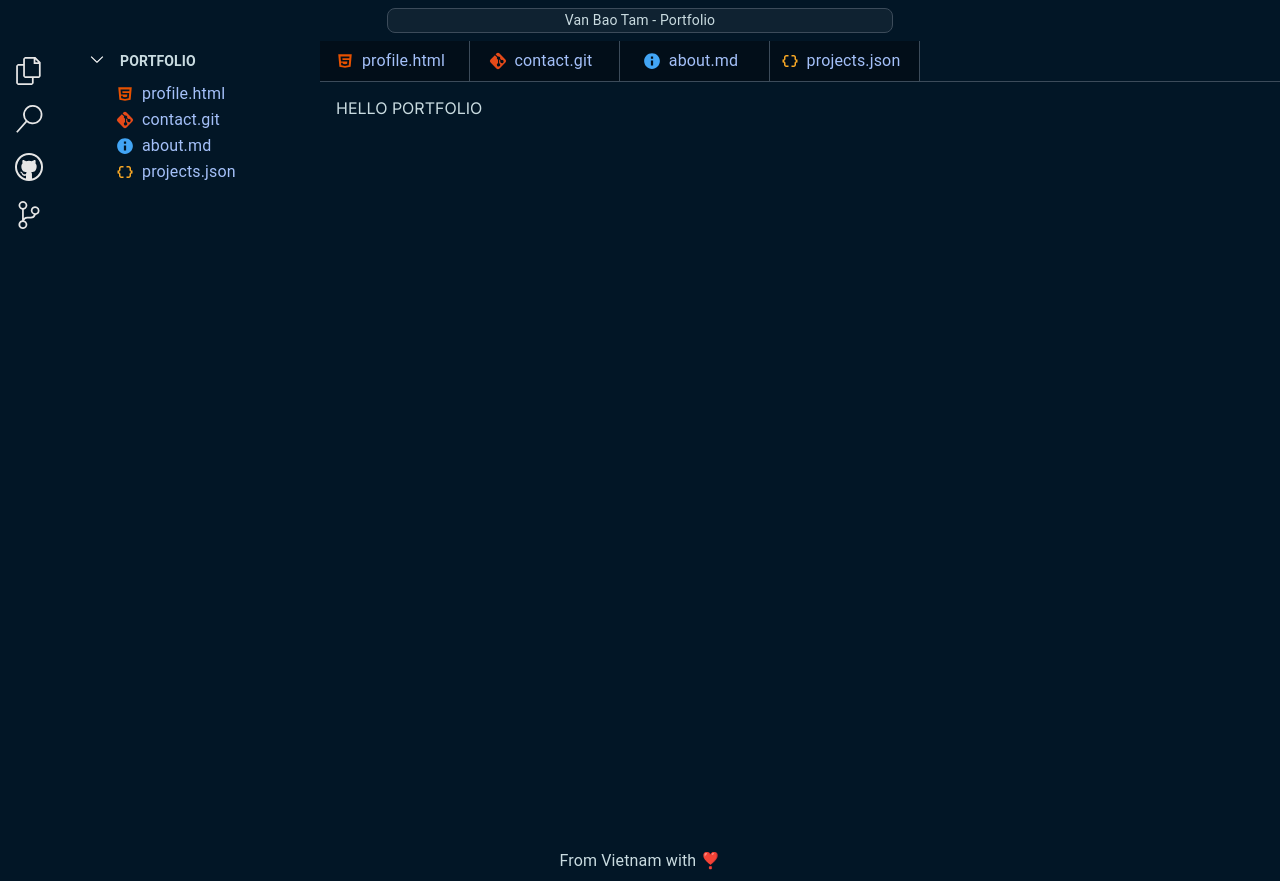
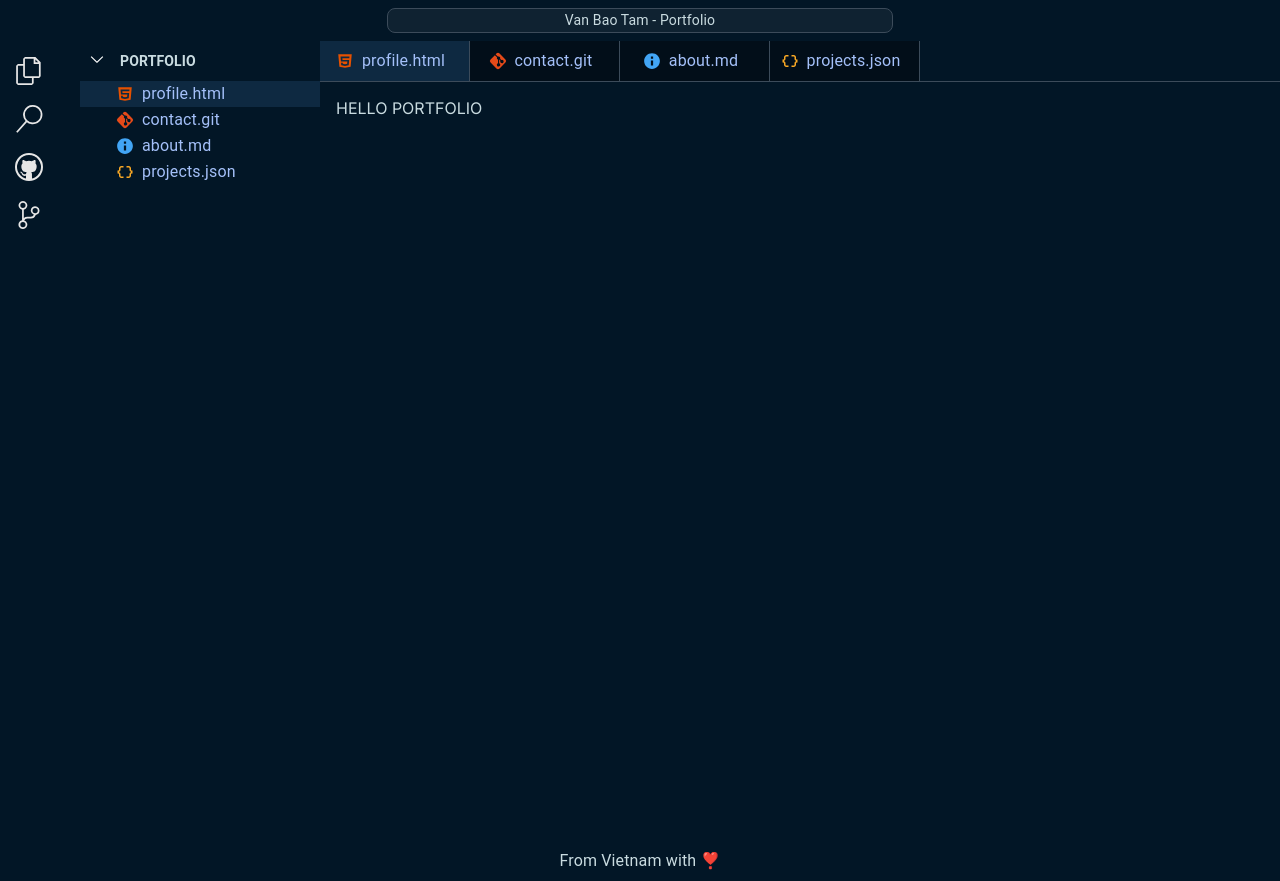
Before and after one commit to VanBaoTam/portfolio, a Next.js app: page / in a window 1280 px wide. Built offline with nearby package versions, Linux system fonts and the light colour scheme.

Commit message:
Add: routing, styling, active file behavior

```diff
--- a/src/components/layout/aside-bar/Files.tsx
+++ b/src/components/layout/aside-bar/Files.tsx
@@ -1,13 +1,26 @@
+'use client';
 import { COLORS, FILES } from '@/constants';
+import { redirect } from '@/utils';
 import { Box, Stack, Typography } from '@mui/material';
 import Image from 'next/image';
-
+import { usePathname, useRouter } from 'next/navigation';
 function Files() {
+  const pathname = usePathname();
+  const router = useRouter();
   return (
-    <Box>
+    <Box width={'100%'}>
       {FILES.map((ele) => {
         return (
-          <Box key={ele.id} ml={'36px'}>
+          <Box
+            key={ele.id}
+            pl={'36px'}
+            sx={{
+              backgroundColor:
+                ele.file === pathname ? COLORS.BACKGROUND.ACTIVE : '',
+            }}
+            onClick={() => {
+              redirect(router, ele.file);
+            }}>
             <Stack alignItems="center" direction="row">
               <Image
                 key={ele.icon}
--- a/src/components/layout/aside-bar/index.tsx
+++ b/src/components/layout/aside-bar/index.tsx
@@ -1,6 +1,6 @@
-import { Grid } from "@/components/mui";
-import IconBar from "./IconBar";
-import FileBar from "./FileBar";
+import { Grid } from '@/components/mui';
+import FileBar from './FileBar';
+import IconBar from './IconBar';
 
 function AsideBar() {
   return (
@@ -8,7 +8,7 @@ function AsideBar() {
       <Grid size={3}>
         <IconBar />
       </Grid>
-      <Grid size={8}>
+      <Grid size={9} sx={{ flexGrow: 1 }}>
         <FileBar />
       </Grid>
     </Grid>
--- a/src/components/layout/navigation-bar/index.tsx
+++ b/src/components/layout/navigation-bar/index.tsx
@@ -1,8 +1,14 @@
+'use client';
 import { Box, Typography } from '@/components/mui';
 import { COLORS, FILES } from '@/constants';
+import { redirect } from '@/utils';
 import { Stack } from '@mui/material';
 import Image from 'next/image';
+import { usePathname, useRouter } from 'next/navigation';
+
 function NavigationBar() {
+  const pathname = usePathname();
+  const router = useRouter();
   return (
     <Box borderBottom={`1px solid ${COLORS.BORDER.MAIN}`} display={'flex'}>
       {FILES.map((ele) => {
@@ -11,10 +17,15 @@ function NavigationBar() {
             key={ele.id}
             sx={{
               width: 150,
-              backgroundColor: COLORS.BACKGROUND.SECONDARY,
+              backgroundColor:
+                ele.file === pathname
+                  ? COLORS.BACKGROUND.ACTIVE
+                  : COLORS.BACKGROUND.SECONDARY,
               borderRight: `1px solid ${COLORS.BORDER.MAIN}`,
+            }}
+            onClick={() => {
+              redirect(router, ele.file);
             }}>
-            {' '}
             <Stack
               alignItems="center"
               direction="row"
--- a/src/constants/common.ts
+++ b/src/constants/common.ts
@@ -6,8 +6,8 @@ export const ICON_BAR = [
 ];
 
 export const FILES = [
-  { id: 1, icon: 'html.svg', name: 'profile.html' },
-  { id: 2, icon: 'git.svg', name: 'contact.git' },
-  { id: 3, icon: 'readme.svg', name: 'about.md' },
-  { id: 4, icon: 'json.svg', name: 'projects.json' },
+  { id: 1, icon: 'html.svg', name: 'profile.html', file: '/' },
+  { id: 2, icon: 'git.svg', name: 'contact.git', file: '/contact' },
+  { id: 3, icon: 'readme.svg', name: 'about.md', file: '/about' },
+  { id: 4, icon: 'json.svg', name: 'projects.json', file: '/projects' },
 ];
--- a/src/constants/styling.ts
+++ b/src/constants/styling.ts
@@ -2,6 +2,7 @@ export const COLORS = {
   BACKGROUND: {
     MAIN: '#021626',
     SECONDARY: '#020e19',
+    ACTIVE: '#0e2941',
     HEADER: '#0f2231',
   },
   TYPOGRAPHY: {
--- a/src/context/File.tsx
+++ b/src/context/File.tsx
@@ -11,7 +11,7 @@ const ActiveFileContext = createContext<ActiveFileContextProps | undefined>(
 );
 
 export const ActiveFileProvider = ({ children }: { children: ReactNode }) => {
-  const [activeFileName, setActiveFileName] = useState<string>('');
+  const [activeFileName, setActiveFileName] = useState<string>('/');
 
   return (
     <ActiveFileContext.Provider value={{ activeFileName, setActiveFileName }}>
--- /dev/null
+++ b/src/utils/index.ts
@@ -0,0 +1,10 @@
+import { FILES } from '@/constants';
+import { AppRouterInstance } from 'next/dist/shared/lib/app-router-context.shared-runtime';
+
+export const redirect = (router: AppRouterInstance, file: string) => {
+  FILES.forEach((ele) => {
+    if (ele.file === file) {
+      router.push(file);
+    }
+  });
+};
```
